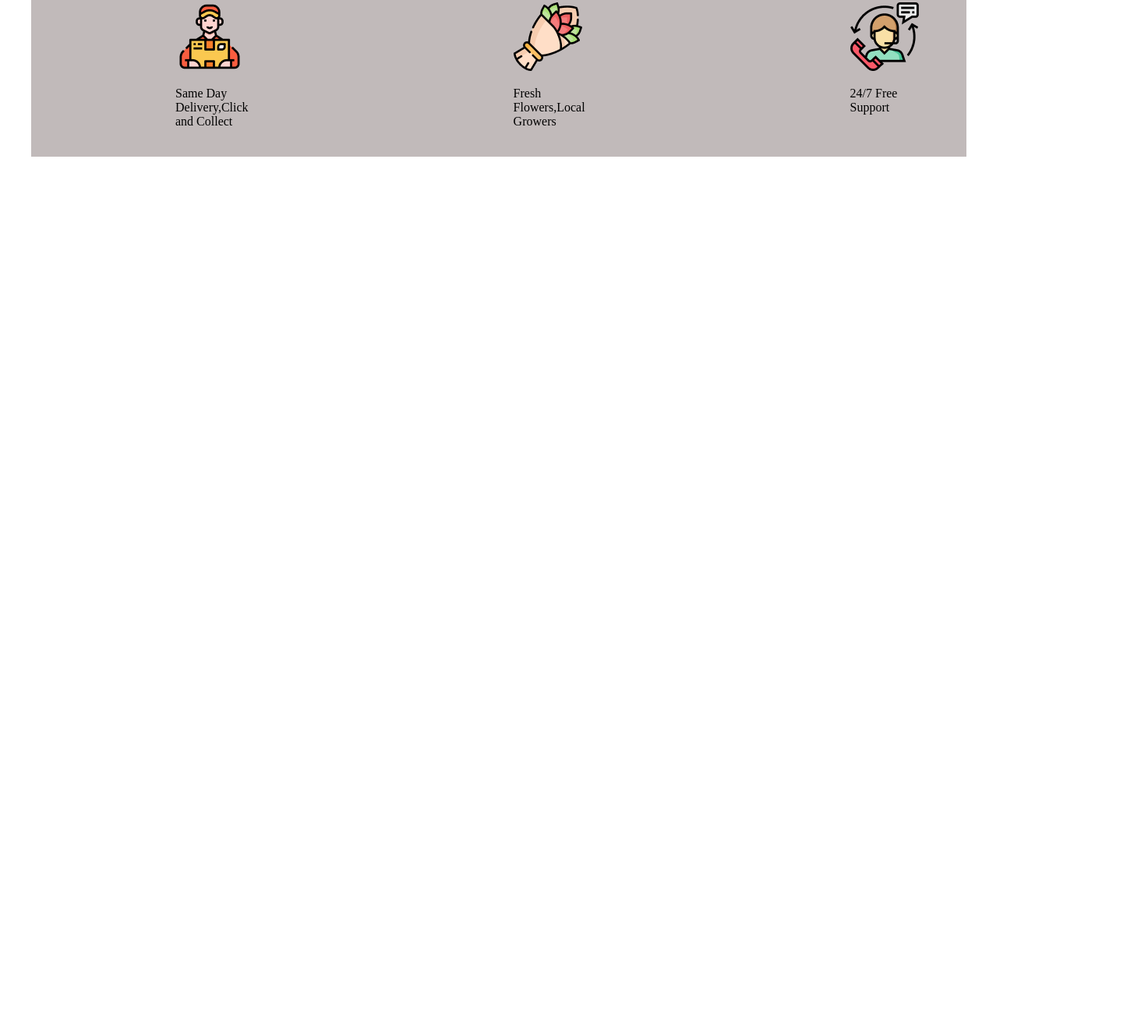
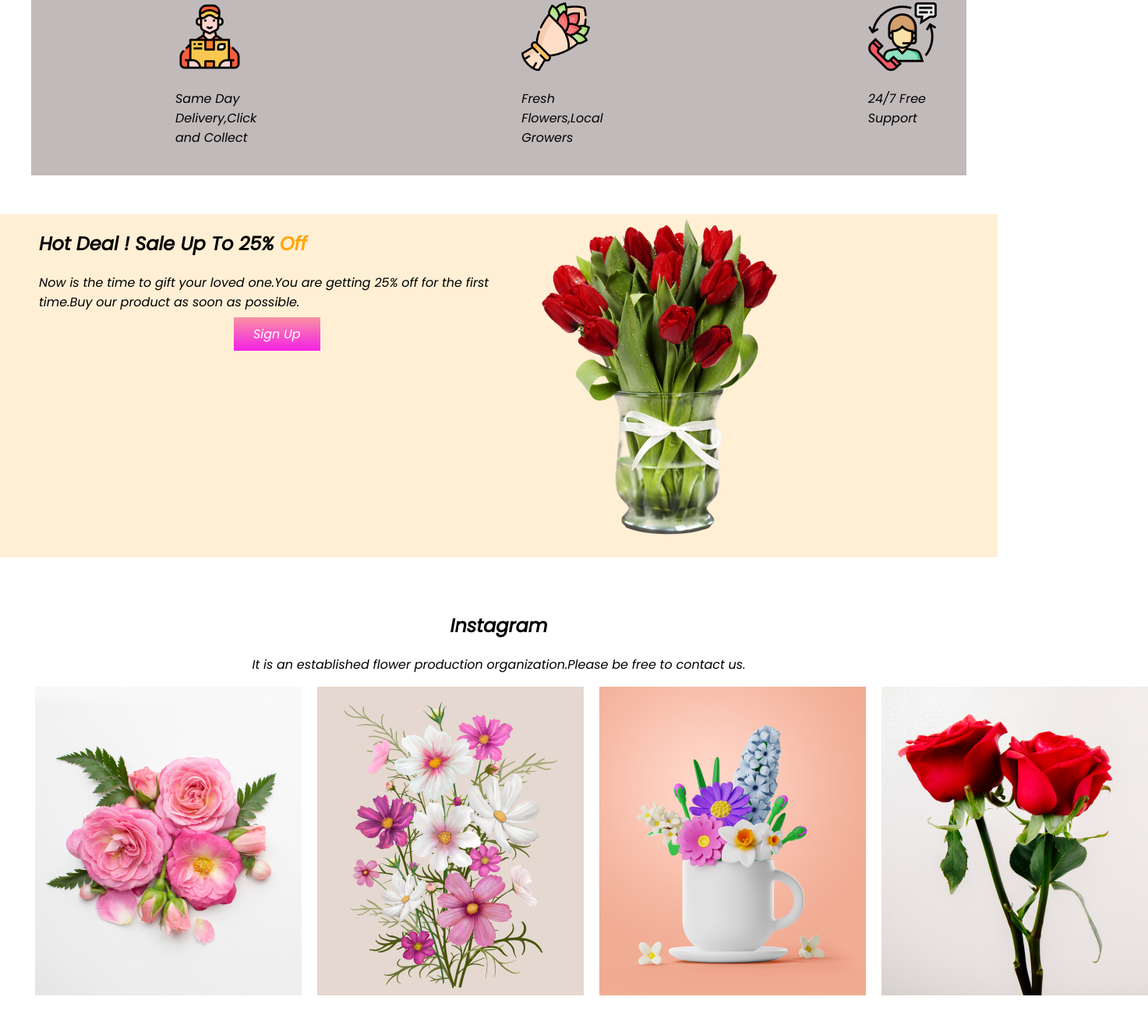
Before and after one commit to subrotto/FlowerShop, a plain HTML site: page index.html in a window 1280 px wide. Shown: the part 1387-2702 px from the top of the page at 78% size, 1473 px wide, since content can reach past the window. Before the commit the page ends 1638 px from the top, so only its background shows below. Drawn offline with Linux system fonts and the light colour scheme.

Commit message:
almost complete

```diff
--- a/index.html
+++ b/index.html
@@ -5,6 +5,9 @@
     <meta name="viewport" content="width=device-width, initial-scale=1.0">
     <title>FlowerShop</title>
     <link rel="shortcut icon" href="Flower Asset/Flower 01.png" type="image/x-icon">
+    <link rel="preconnect" href="https://fonts.googleapis.com">
+<link rel="preconnect" href="https://fonts.gstatic.com" crossorigin>
+<link href="https://fonts.googleapis.com/css2?family=Poppins:ital@1&display=swap" rel="stylesheet">
     <link rel="stylesheet" href="style.css">
 </head>
 <body>
@@ -14,6 +17,7 @@
             <p>Flowers are the most beautiful thing in the world.It represents love.Flowers also involve fragnance and good energy. <br> Total Control is achieved through Gorgeous Flowers.Gift your Partner this special gift.</p>
             <a class="btn" href="">Shop Now</a>
         </div>
+
         <div class="half">
             <img src="Flower Asset/pngwing 10.png" alt="" height="100%">
         </div>
@@ -60,5 +64,35 @@
             <p>24/7 Free Support</p>
         </div>
     </section>
+    <section class="four sei">
+        <div class="half">
+            <h2>Hot Deal ! Sale Up To 25% <span class="org">Off</span></h2>
+            <p>Now is the time to gift your loved one.You are getting 25% off for the first time.Buy our product as soon as possible.</p>
+            <a class="btn1" href="">Sign Up</a>
+        </div>
+        <div class="half">
+            <img src="Flower Asset/pngwing 8.png" alt="">
+        </div>
+    </section>
+    <section class="eight">
+        <div class="five">
+            <h2>Instagram</h2>
+            <p>It is an established flower production organization.Please be free to contact us.</p>
+        </div>
+        <div class="flexible2 six">
+            <div class="seven">
+                <img src="Flower Asset/Flower 01.png" alt="">
+            </div>
+            <div class="seven">
+                <img src="Flower Asset/Rectangle 4.png" alt="">
+            </div>
+            <div class="seven">
+                <img src="Flower Asset/Rectangle 5.png" alt="">
+            </div>
+            <div class="seven">
+                <img src="Flower Asset/Rectangle 6.png" alt="">
+            </div>
+        </div>
+    </section>
 </body>
 </html>
--- a/style.css
+++ b/style.css
@@ -1,18 +1,30 @@
 body{
     margin: 0;
+    font-family: 'Poppins', sans-serif;
 }
 h1{
     font-size: 50px;
+}
+.btn1{
+    text-decoration: none;
+    background-image: linear-gradient(rgba(244, 34, 101, 0.455),rgb(244, 33, 230));
+    padding: 10px 25px;
+    color: white;
+    margin-left: 250px;
+
 }
 .btn{
     text-decoration: none;
     background-image: linear-gradient(rgba(255, 0, 0, 0.455),rgb(239, 50, 50));
     padding: 10px 25px;
     color: white;
+
+
 }
+
 .flexible{
     display: flex;
-   background-color: skyblue;
+   background-color: rgb(243, 212, 242);
    margin-bottom: 100px;
 
 
@@ -23,6 +35,9 @@
 }
 .nei{
     height: 50vh;
+}
+.sei{
+    height: 55vh;
 }
 
 .flexible2{
@@ -51,7 +66,7 @@
 
 }
 .des3{
-    background-color: gray;
+    background-color: rgb(172, 171, 171);
     border-top-left-radius: 150px;
     border-top-right-radius: 150px;
 
@@ -73,3 +88,24 @@
 
     background-color: rgb(193, 186, 186);
 }
+.org{
+    color: orange;
+}
+.four{
+    display: flex;
+    background-color: papayawhip;
+    margin-bottom: 70px;
+}
+.five{
+    text-align: center;
+}
+.six{
+   margin-left: 25px;
+}
+.seven{
+    margin-left: 20px;
+}
+.eight{
+    margin-bottom: 50px;
+
+}
```
